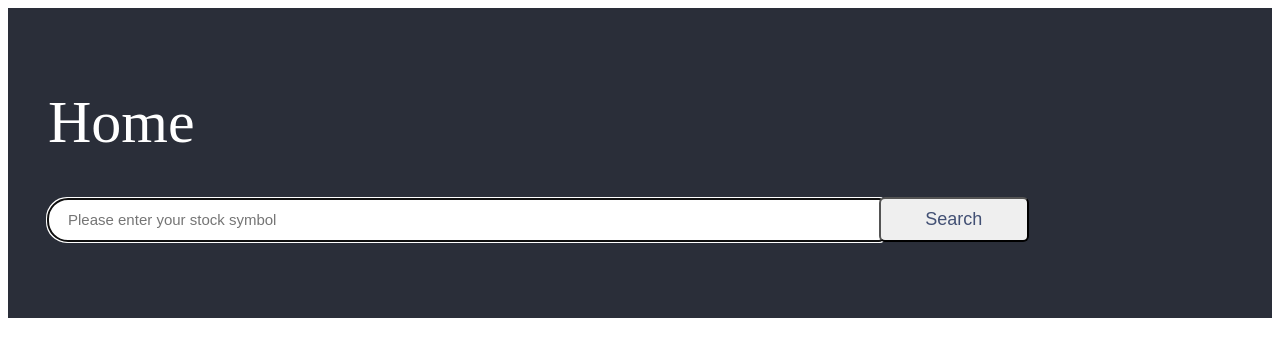
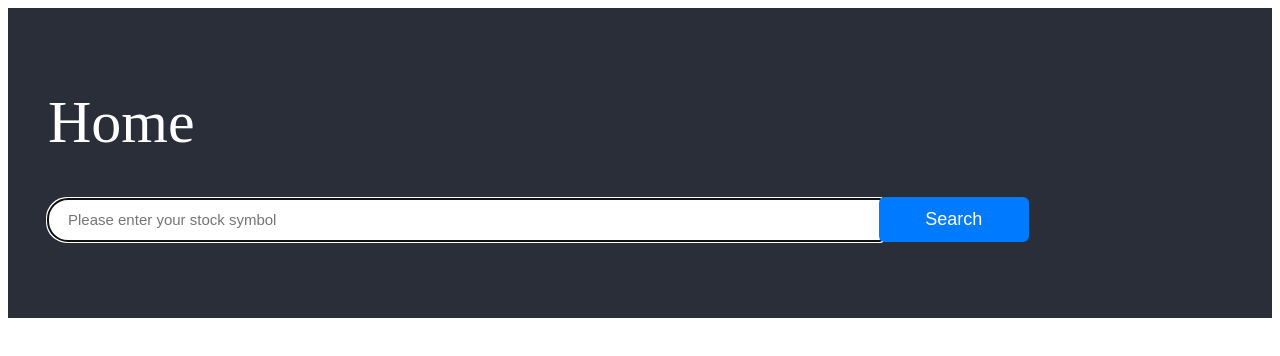
Before and after one commit to techbjunks/stock-market-dashboard, a React (Vite) app in the folder frontend-stock-dashboard/: page / in a window 1280 px wide. Shown: the top 356 px of the page. Built offline with nearby package versions, Linux system fonts and the light colour scheme.

Commit message:
button-style-added

```diff
--- a/frontend-stock-dashboard/src/common/components/Button/Button.tsx
+++ b/frontend-stock-dashboard/src/common/components/Button/Button.tsx
@@ -2,13 +2,19 @@ import { StyledButton } from "./styled";
 import { ButtonProps } from "./types";
 
 const Button = ({
-  type = "button",
-  onClick,
   children,
   ariaLabel,
+  type = "button",
+  onClick = () => {},
+  variant = "primary",
 }: ButtonProps): JSX.Element => {
   return (
-    <StyledButton aria-label={ariaLabel} type={type} onClick={onClick}>
+    <StyledButton
+      type={type}
+      variant={variant}
+      onClick={onClick}
+      aria-label={ariaLabel}
+    >
       {children}
     </StyledButton>
   );
--- a/frontend-stock-dashboard/src/common/components/Button/styled.ts
+++ b/frontend-stock-dashboard/src/common/components/Button/styled.ts
@@ -1,13 +1,38 @@
-import styled from 'styled-components';
+import styled, { css } from "styled-components";
+
+const primaryStyles = css`
+  background-color: #007bff;
+  color: #fff;
+
+  &:hover {
+    background-color: #0056b3;
+  }
+
+  &:active {
+    background-color: #0043a3;
+  }
+`;
+
+const secondaryStyles = css`
+  background-color: #f0f0f0;
+  color: #333;
+
+  &:hover {
+    background-color: #ddd;
+  }
+
+  &:active {
+    background-color: #aaa;
+  }
+`;
 
 export const StyledButton = styled.button`
-   width: 150px;
-   height: 45px;
-   border-radius: 6px;
-   font-size: 18px;
-   color: rgb(66, 80, 116);
-   cursor: pointer;
-   &:active {
-      background-color: #aaa;
-   }
-`
+  width: 150px;
+  height: 45px;
+  border: none;
+  cursor: pointer;
+  font-size: 18px;
+  border-radius: 6px;
+  transition: background-color 0.2s ease;
+  ${(props) => (props.variant === "primary" ? primaryStyles : secondaryStyles)};
+`;
```
Also changed, not shown: frontend-stock-dashboard/src/common/components/Button/types.ts (+5 -4 lines).
